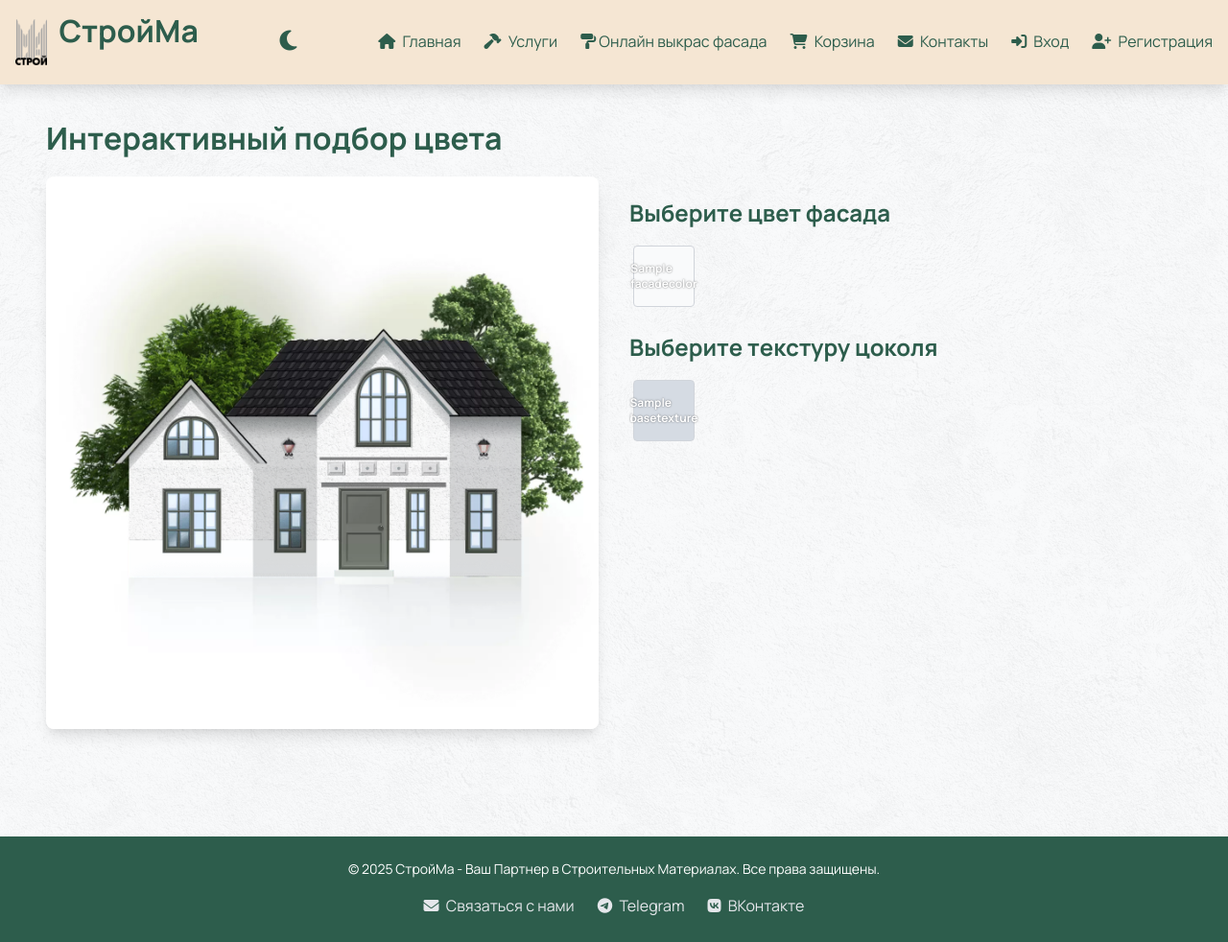
After one commit to develop-mdv/stroyma_website, a Django app: page /color-selection/ in a window 1280 px wide. The commit adds this page. Shown: the whole page at 96% size. Run offline with Django 5.2, Linux system fonts and the light colour scheme; tables that the repository leaves empty hold one stand-in row (values such as "Sample post"); grey boxes marked "Sample" are stand-in pictures; some libraries are stand-ins or nearby versions.

Commit message:
Добавление Онлайн выкрас фасада

```diff
--- a/products/models.py
+++ b/products/models.py
@@ -59,3 +59,17 @@ class CartItem(models.Model):
 
     def __str__(self):
         return f"{self.product.name} ({self.quantity} шт.)"
+
+class FacadeColor(models.Model):
+    name = models.CharField(max_length=100, verbose_name='Название цвета')
+    hex_code = models.CharField(max_length=7, verbose_name='Код цвета (HEX)')
+
+    def __str__(self):
+        return self.name
+
+class BaseTexture(models.Model):
+    name = models.CharField(max_length=100, verbose_name='Название текстуры')
+    image = models.ImageField(upload_to='base_textures/', verbose_name='Изображение текстуры')
+
+    def __str__(self):
+        return self.name
--- a/products/templates/products/base.html
+++ b/products/templates/products/base.html
@@ -49,6 +49,9 @@
                     </a>
                     <a href="{% url 'service_list' %}" class="text-deep-green hover:text-gray-600 transition">
                         <i class="fas fa-hammer mr-1"></i> Услуги
+                    </a>
+                    <a href="{% url 'color_selection' %}" class="text-deep-green hover:text-gray-600 transition">
+                        <i class="fa-solid fa-paint-roller"></i> Онлайн выкрас фасада
                     </a>
                     <a href="{% url 'view_cart' %}" class="text-deep-green hover:text-gray-600 transition">
                         <i class="fas fa-shopping-cart mr-1"></i> Корзина
--- /dev/null
+++ b/products/templates/products/color_selection.html
@@ -0,0 +1,88 @@
+{% extends 'products/base.html' %}
+{% load static %}
+
+{% block extra_css %}
+<link rel="stylesheet" href="{% static 'css/color_selection.css' %}">
+<style>
+    .color-swatch, .texture-swatch {
+        background-color: var(--bg-milky-white);
+        border: 1px solid var(--input-border);
+        transition: border-color 0.3s ease;
+    }
+    .color-swatch:hover, .texture-swatch:hover {
+        border-color: var(--deep-green);
+    }
+    .color-swatch.selected, .texture-swatch.selected {
+        border: 2px solid var(--deep-green);
+    }
+    .container h1 {
+        color: var(--text-deep-green);
+        font-size: 2rem;
+        margin-bottom: 1.5rem;
+    }
+    .container h2 {
+        color: var(--text-deep-green);
+        font-size: 1.5rem;
+        margin-top: 1.5rem;
+        margin-bottom: 1rem;
+    }
+    .intro__showcase_house_img {
+        width: 100%;
+        height: auto;
+        display: block;
+        z-index: 10; /* Изображение поверх наложений */
+    }
+</style>
+{% endblock %}
+
+{% block content %}
+<div class="max-w-7xl mx-auto px-4 sm:px-6 lg:px-8 py-8">
+    <h1 class="text-2xl font-bold text-deep-green mb-6">Интерактивный подбор цвета</h1>
+    <div class="flex flex-col md:flex-row gap-8">
+        <div class="md:w-1/2">
+            <div class="house-image relative">
+                <img src="{% static 'images/intro_house.webp' %}" alt="Дом для подбора цвета"
+                     class="intro__showcase_house_img w-full h-auto rounded-lg shadow-lg relative">
+                <div class="facade-overlay absolute top-[20%] left-0 w-full h-[60%] pointer-events-none"
+                     style="background-color: rgba(255, 255, 255, 1);">
+                </div>
+                <div class="base-overlay absolute bottom-0 left-0 pointer-events-none"
+                     style="background-image: url('')">
+                </div>
+            </div>
+        </div>
+        <div class="md:w-1/2">
+            <h2 class="text-xl font-semibold text-deep-green mb-4">Выберите цвет фасада</h2>
+            <div class="flex flex-wrap gap-2 mt-2">
+                {% for color in facade_colors %}
+                    <div class="color-swatch w-12 h-12 relative cursor-pointer" data-target="facade" data-color="{{ color.hex_code }}" title="{{ color.name }}" style="background-color: {{ color.hex_code }};" role="button" aria-label="Выбрать цвет {{ color.name }} для фасада">
+                        <span class="absolute top-1/2 left-1/2 transform -translate-x-1/2 -translate-y-1/2 text-xs font-bold text-white">{{ color.name }}</span>
+                    </div>
+                {% empty %}
+                    <p class="text-gray-500">Нет доступных цветов. Добавьте цвета в админ-панели.</p>
+                {% endfor %}
+            </div>
+            <h2 class="text-xl font-semibold text-deep-green mb-4 mt-6">Выберите текстуру цоколя</h2>
+            <div class="flex flex-wrap gap-2 mt-2">
+                {% for texture in base_textures %}
+                    <div class="texture-swatch w-12 h-12 relative cursor-pointer"
+                         data-target="base"
+                         data-image="{{ texture.image.url }}"
+                         title="{{ texture.name }}"
+                         style="background-image: url('{{ texture.image.url }}')"
+                         role="button"
+                         aria-label="Выбрать текстуру {{ texture.name }} для цоколя">
+                        <span class="absolute top-1/2 left-1/2 transform -translate-x-1/2 -translate-y-1/2 text-xs font-bold text-white">{{ texture.name }}</span>
+                    </div>
+                {% empty %}
+                    <p class="text-gray-500">Нет доступных текстур. Добавьте текстуры в админ-панели.</p>
+                {% endfor %}
+            </div>
+        </div>
+    </div>
+</div>
+{% endblock %}
+
+{% block extra_js %}
+<script src="{% static 'js/color_selection.js' %}"></script>
+{% endblock %}
--- a/products/urls.py
+++ b/products/urls.py
@@ -12,4 +12,6 @@ urlpatterns = [
     path('checkout/success/', views.checkout_success, name='checkout_success'),
     path('contact/', views.contact, name='contact'),
     path('search-ajax/', views.search_ajax, name='search_ajax'),
+    path('quick-view/<int:pk>/', views.quick_view, name='quick_view'),
+    path('color-selection/', views.color_selection, name='color_selection'),
 ]
--- a/products/views.py
+++ b/products/views.py
@@ -1,5 +1,5 @@
 from django.shortcuts import render, get_object_or_404, redirect
-from .models import Product, Order, OrderItem, Cart, CartItem
+from .models import Product, Order, OrderItem, Cart, CartItem, FacadeColor, BaseTexture
 from .forms import OrderForm, SearchForm, ContactForm
 from django.http import JsonResponse
 from django.template.loader import render_to_string
@@ -353,3 +353,11 @@ def contact(request):
         'form': form,
     }
     return render(request, 'products/contact.html', context)
+
+def color_selection(request):
+    facade_colors = FacadeColor.objects.all()
+    base_textures = BaseTexture.objects.all()
+    return render(request, 'products/color_selection.html', {
+        'facade_colors': facade_colors,
+        'base_textures': base_textures,
+    })
--- /dev/null
+++ b/static/css/color_selection.css
@@ -0,0 +1,85 @@
+:root {
+    --swatch-size: 4rem;
+}
+
+.house-image {
+    position: relative;
+    width: 100%;
+    max-width: 600px;
+    margin: 0 auto;
+}
+
+.house-image img {
+    width: 100%;
+    height: auto;
+    display: block;
+}
+
+.facade-overlay {
+    position: absolute;
+    top: 20%;
+    left: 0;
+    width: 100%;
+    height: 60%;
+    pointer-events: none;
+    transition: background-color 0.3s ease;
+    z-index: 5;
+}
+
+.base-overlay {
+    position: absolute;
+    bottom: 0;
+    left: 0;
+    width: 100%;
+    height: 35%;
+    pointer-events: none;
+    transition: background 0.3s ease;
+    background-repeat: repeat-x;
+    z-index: 9;
+}
+
+.color-swatch, .texture-swatch {
+    width: var(--swatch-size);
+    height: var(--swatch-size);
+    display: inline-block;
+    margin: 0.25rem;
+    cursor: pointer;
+    border: 1px solid var(--input-border);
+    position: relative;
+    border-radius: 0.25rem;
+    transition: border-color 0.3s ease, transform 0.2s ease;
+}
+
+.color-swatch:hover, .texture-swatch:hover {
+    border-color: var(--deep-green);
+    transform: scale(1.1);
+}
+
+.color-swatch.selected, .texture-swatch.selected {
+    border: 2px solid var(--deep-green);
+    transform: scale(1.05);
+}
+
+.color-swatch span, .texture-swatch span {
+    position: absolute;
+    top: 50%;
+    left: 50%;
+    transform: translate(-50%, -50%);
+    color: #fff;
+    font-weight: bold;
+    font-size: 0.75rem;
+    text-shadow: 0 0 2px rgba(0, 0, 0, 0.5);
+}
+
+@media (max-width: 768px) {
+    .house-image {
+        margin-bottom: 2rem;
+    }
+    .color-swatch, .texture-swatch {
+        width: calc(var(--swatch-size) * 0.8);
+        height: calc(var(--swatch-size) * 0.8);
+    }
+    .color-swatch span, .texture-swatch span {
+        font-size: 0.65rem;
+    }
+}
--- /dev/null
+++ b/static/js/color_selection.js
@@ -0,0 +1,44 @@
+document.addEventListener('DOMContentLoaded', function() {
+    let selectedFacadeColor = null;
+    let selectedBaseTexture = null;
+
+    // Обработчик для цветов фасада
+    document.querySelectorAll('.color-swatch').forEach(swatch => {
+        swatch.addEventListener('click', function() {
+            const color = this.dataset.color;
+            const target = this.dataset.target;
+
+            // Обновление наложения фасада
+            document.querySelector(`.${target}-overlay`).style.backgroundColor = color;
+
+            // Удаление класса 'selected' у всех образцов фасада
+            document.querySelectorAll(`.color-swatch[data-target="${target}"]`).forEach(s => s.classList.remove('selected'));
+
+            // Добавление класса 'selected' к текущему образцу
+            this.classList.add('selected');
+
+            // Сохранение выбранного цвета
+            selectedFacadeColor = color;
+        });
+    });
+
+    // Обработчик для текстур цоколя
+    document.querySelectorAll('.texture-swatch').forEach(swatch => {
+        swatch.addEventListener('click', function() {
+            const image = this.dataset.image;
+            const target = this.dataset.target;
+
+            // Обновление наложения цоколя
+            document.querySelector(`.${target}-overlay`).style.background = `url('${image}')`;
+
+            // Удаление класса 'selected' у всех текстур цоколя
+            document.querySelectorAll(`.texture-swatch[data-target="${target}"]`).forEach(s => s.classList.remove('selected'));
+
+            // Добавление класса 'selected' к текущему образцу
+            this.classList.add('selected');
+
+            // Сохранение выбранной текстуры
+            selectedBaseTexture = image;
+        });
+    });
+});
```
Also changed, not shown: products/admin.py (+36 -5 lines), products/migrations/0003_basetexture_facadecolor.py (added), static/images/intro_house.webp (added).
